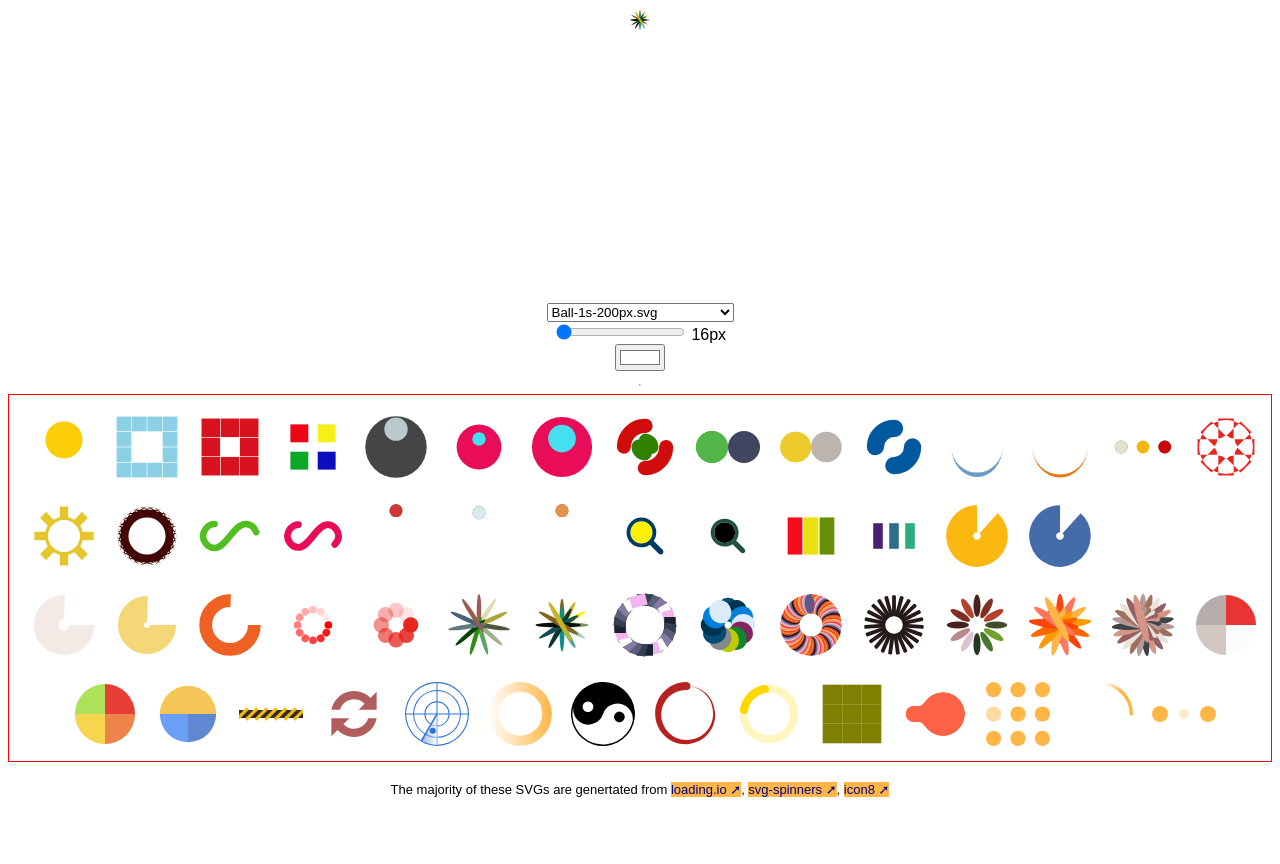
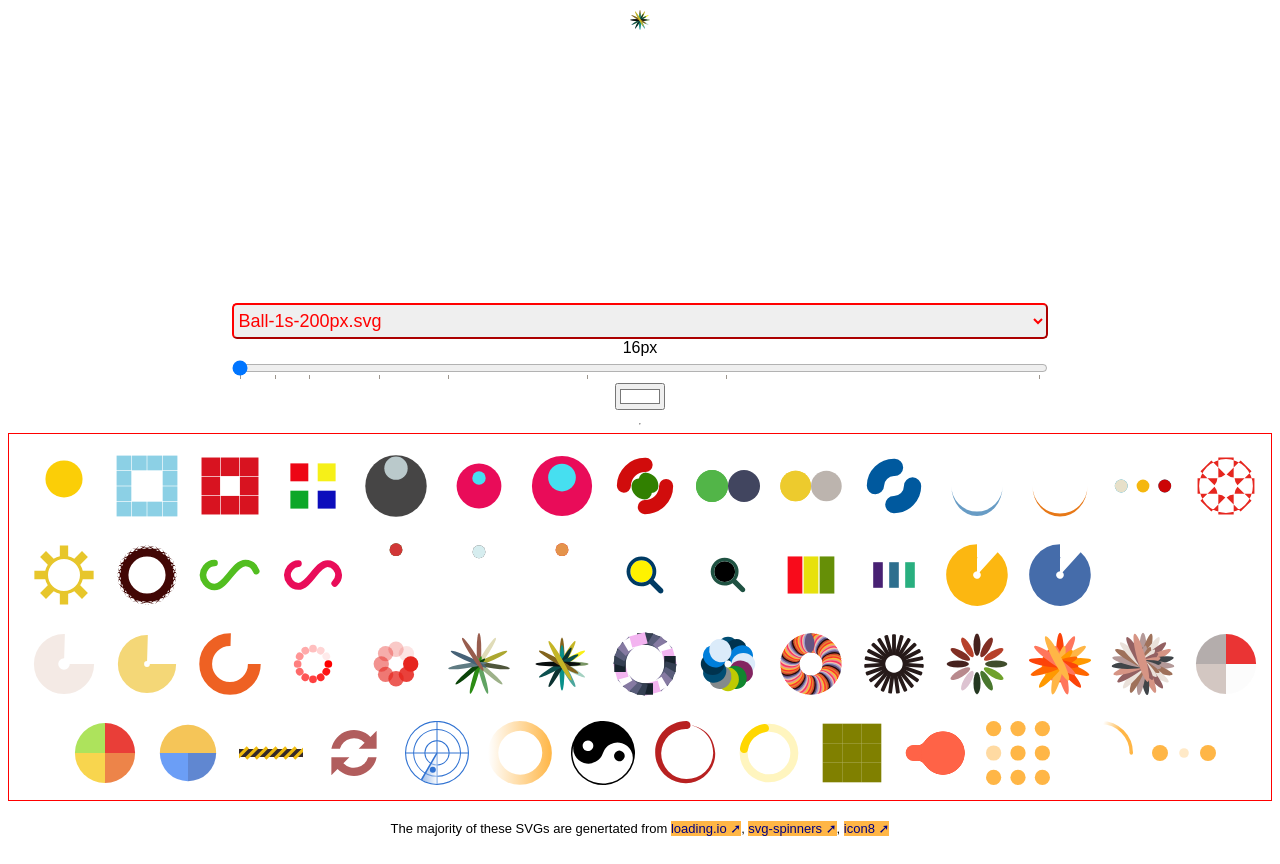
Before and after one commit to saidbakr/svgs-test, a plain HTML site: page index.html in a window 1280 px wide. Before the commit the page ends 825 px from the top, so only its background shows below. Drawn offline with Linux system fonts and the light colour scheme.

Commit message:
More styling to list and size slider

```diff
--- a/index.html
+++ b/index.html
@@ -57,6 +57,21 @@
       .cItem{
         display:block;
       }
+      input[type="range"] {
+        width: 65%;
+        margin: 0;
+      }
+      select{
+        width: 65%;
+        height: 2.0em;
+        font-size: large;
+        color: red;
+        border: 2px outset red;
+        border-radius: 5px;
+      }
+      output{
+        display: block;
+      }
       footer{
         position: relative;
         height: 100%;
@@ -84,6 +99,7 @@
         </select>
       </div>
       <div class="cItem">
+      <output id="size-output" for="size">16px</output>
         <input
             type="range"
             name="size"
@@ -91,8 +107,18 @@
             min="16"
             max="200"
             step="1"
+            list="markers"
             value="16" onchange="changeImgSize(this)" />
-        <output id="size-output" for="size">16px</output>
+            <datalist id="markers">
+              <option value="16" label="16"></option>
+              <option value="24" label="24"></option>
+              <option value="32" label="32"></option>
+              <option value="48" label="48"></option>
+              <option value="64" label="64"></option>
+              <option value="96" label="96"></option>
+              <option value="128" label="128"></option>
+              <option value="200" label="200"></option>
+            </datalist>
       </div>
       <div class="cItem">
         <input type="color" id="color" value="#FFFFFF" onchange="changeBodyColor(this)">
```
